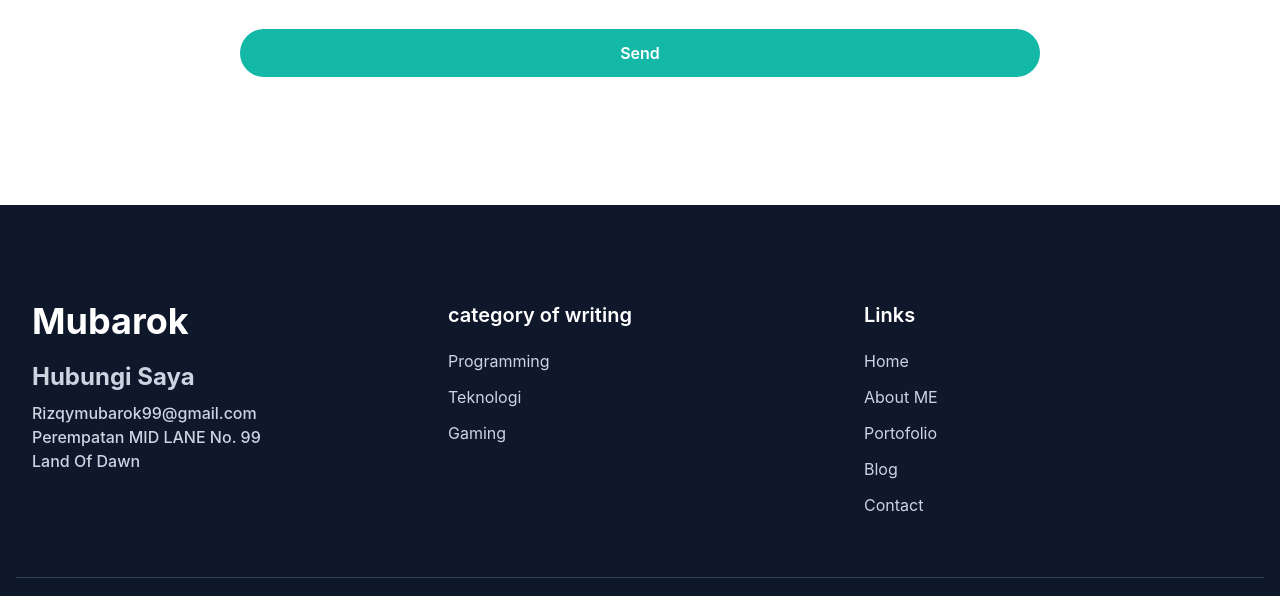
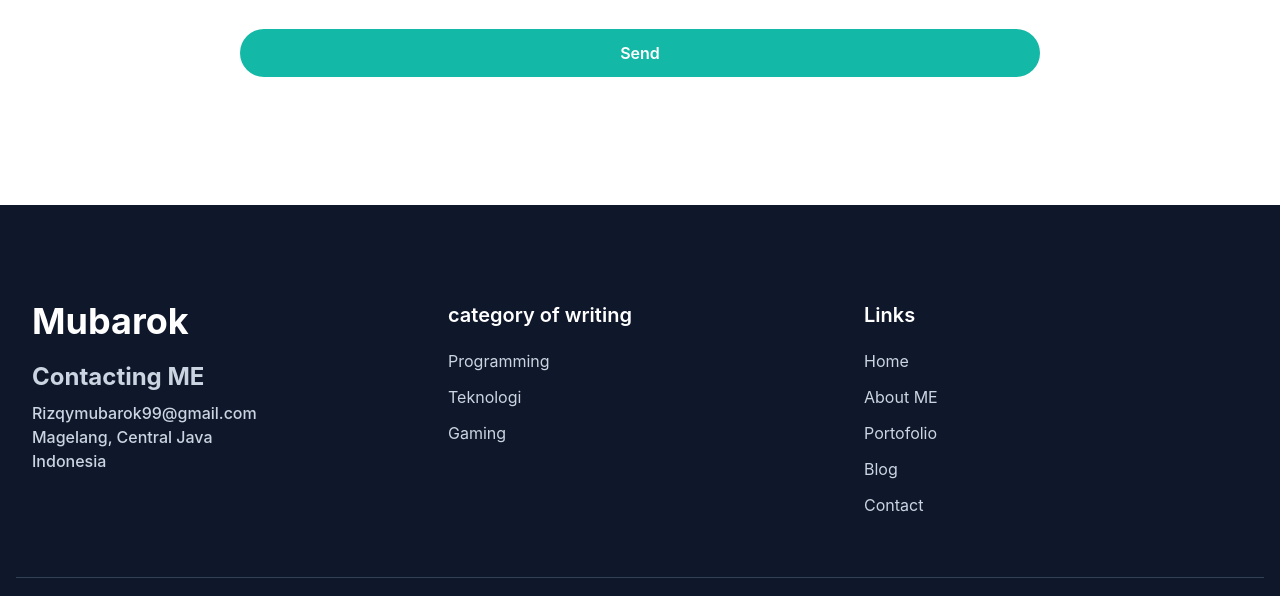
Before and after one commit to Mubarok982/Portofolio, a website: page index.html in a window 1280 px wide. Shown: the part 4470-5066 px from the top of the page. Drawn offline with Linux system fonts and the light colour scheme.

Commit message:
Update index.html

```diff
--- a/index.html
+++ b/index.html
@@ -346,10 +346,10 @@ Hobbies are playing games and exploring nature.</p>
         <div class="flex flex-wrap">
           <div class="mb-12 w-full px-4 font-medium text-slate-300 md:w-1/3">
             <h2 class="mb-5 text-4xl font-bold text-white">Mubarok</h2>
-            <h3 class="mb-2 text-2xl font-bold">Hubungi Saya</h3>
+            <h3 class="mb-2 text-2xl font-bold">Contacting ME</h3>
             <p>Rizqymubarok99@gmail.com</p>
-            <p>Perempatan MID LANE  No. 99</p>
-            <p>Land Of Dawn</p>
+            <p>Magelang, Central Java</p>
+            <p>Indonesia</p>
           </div>
           <div class="mb-12 w-full px-4 md:w-1/3">
             <h3 class="mb-5 text-xl font-semibold text-white">category of writing</h3>
```
